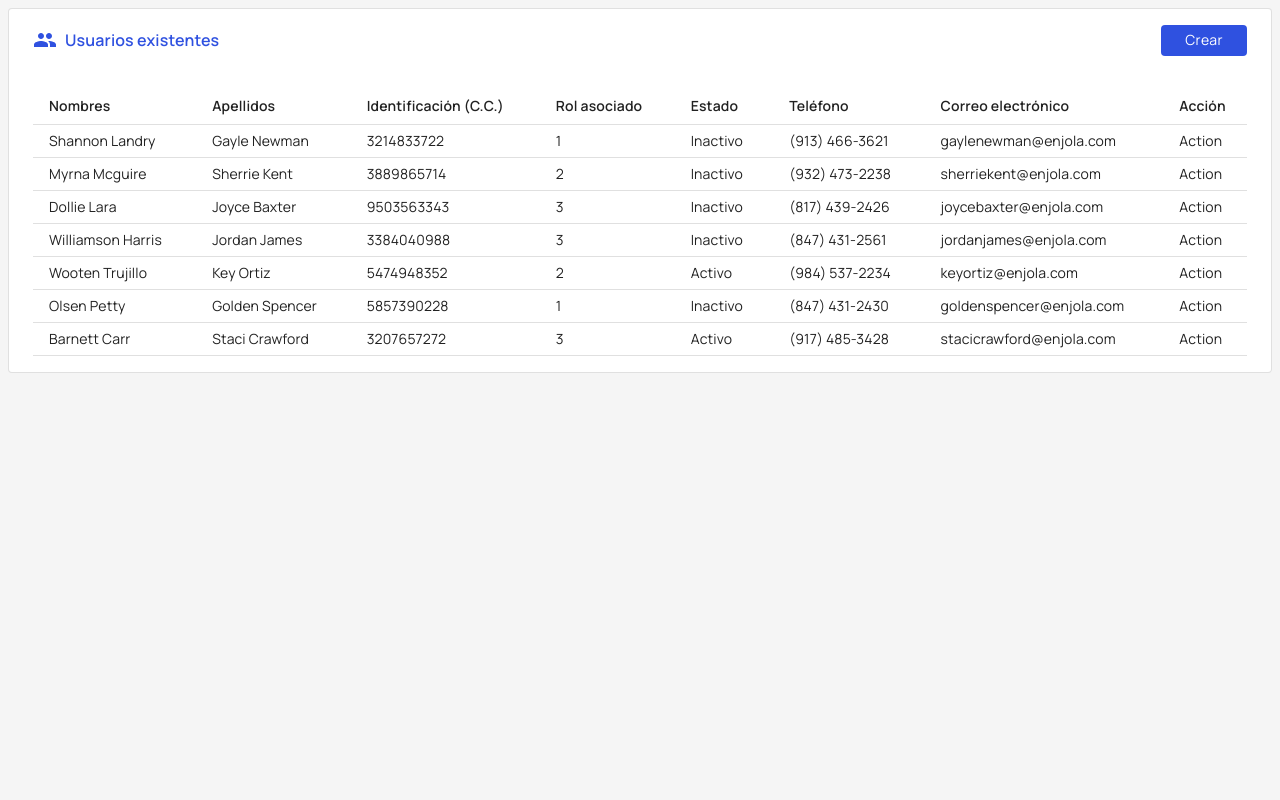
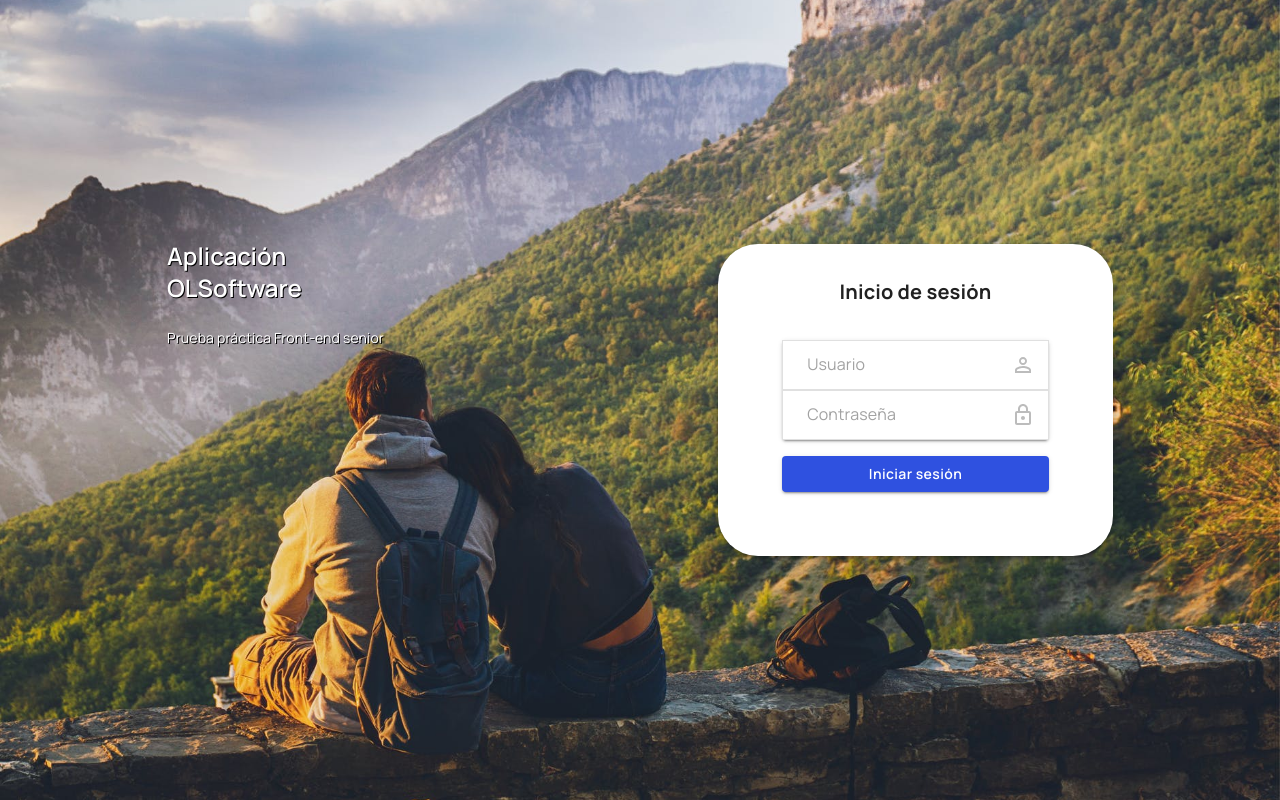
Before and after one commit to jmontillah/ol-software, a React (Create React App) app: page / in a window 1280 px wide. Built offline with nearby package versions, Linux system fonts and the light colour scheme.

Commit message:
Updated loginCard component. Added Screen to login and its constants and other neccesary

```diff
--- a/src/App.js
+++ b/src/App.js
@@ -1,10 +1,10 @@
 import React from 'react';
-import Users from './components/Users';
+import LoginScreenContainer from './containers/LoginScreenContainer';
 
 function App() {
   return (
     <div className="App">
-      <Users />
+      <LoginScreenContainer />
     </div>
   );
 }
--- /dev/null
+++ b/src/api/data.js
@@ -0,0 +1,114 @@
+export const data = {
+  "users": [
+    {
+      "_id": "19ed14c79d92ce2c067378fg",
+      "names": "Jhonnatan",
+      "surnames": "Montilla Hernandez",
+      "national_id": "1144141141",
+      "role": "5e9da23b0ae2ec24e69c39cb",
+      "active": true,
+      "phone": "3103747541",
+      "email": "jhonnatan133@gmail.com",
+      "password": "admin"
+    },
+    {
+      "_id": "5e9d28c743cc01f244531f8b",
+      "names": "Shannon Landry",
+      "surnames": "Gayle Newman",
+      "national_id": "3214833722",
+      "role": "5e9da23b0ae2ec24e69c39cb",
+      "active": false,
+      "phone": "(913) 466-3621",
+      "email": "gaylenewman@enjola.com",
+      "password": "prueba"
+    },
+    {
+      "_id": "5e9d28c7ba85e90413c72181",
+      "names": "Myrna Mcguire",
+      "surnames": "Sherrie Kent",
+      "national_id": "3889865714",
+      "role": "5e9da23ba66ce496c5805d7f",
+      "active": false,
+      "phone": "(932) 473-2238",
+      "email": "sherriekent@enjola.com",
+      "password": "prueba"
+    },
+    {
+      "_id": "5e9d28c7415f1c303ca7a88c",
+      "names": "Dollie Lara",
+      "surnames": "Joyce Baxter",
+      "national_id": "9503563343",
+      "role": "5e9da23b8a03a6436ab33055",
+      "active": false,
+      "phone": "(817) 439-2426",
+      "email": "joycebaxter@enjola.com",
+      "password": "prueba"
+    },
+    {
+      "_id": "5e9d28c767148e22dc0e343f",
+      "names": "Williamson Harris",
+      "surnames": "Jordan James",
+      "national_id": "3384040988",
+      "role": "5e9da23b9daf356a3d29587b",
+      "active": false,
+      "phone": "(847) 431-2561",
+      "email": "jordanjames@enjola.com",
+      "password": "prueba"
+    },
+    {
+      "_id": "5e9d28c758f89106d9ceeb84",
+      "names": "Wooten Trujillo",
+      "surnames": "Key Ortiz",
+      "national_id": "5474948352",
+      "role": "5e9da23b36a7e312286a1746",
+      "active": true,
+      "phone": "(984) 537-2234",
+      "email": "keyortiz@enjola.com",
+      "password": "prueba"
+    },
+    {
+      "_id": "5e9d28c7e9d2c225725bf3cb",
+      "names": "Olsen Petty",
+      "surnames": "Golden Spencer",
+      "national_id": "5857390228",
+      "role": "5e9da23ba66ce496c5805d7f",
+      "active": false,
+      "phone": "(847) 431-2430",
+      "email": "goldenspencer@enjola.com",
+      "password": "prueba"
+    },
+    {
+      "_id": "5e9d28c73d92ce2c067588f2",
+      "names": "Barnett Carr",
+      "surnames": "Staci Crawford",
+      "national_id": "3207657272",
+      "role": "5e9da23b8a03a6436ab33055",
+      "active": true,
+      "phone": "(917) 485-3428",
+      "email": "stacicrawford@enjola.com",
+      "password": "prueba"
+    }
+  ],
+  "roles": [
+    {
+      "_id": "5e9da23b0ae2ec24e69c39cb",
+      "name": "Administrador"
+    },
+    {
+      "_id": "5e9da23ba66ce496c5805d7f",
+      "name": "Conductor"
+    },
+    {
+      "_id": "5e9da23b8a03a6436ab33055",
+      "name": "Recolector"
+    },
+    {
+      "_id": "5e9da23b9daf356a3d29587b",
+      "name": "Coordinador"
+    },
+    {
+      "_id": "5e9da23b36a7e312286a1746",
+      "name": "Digitador CG-UNO"
+    }
+  ]
+}
--- /dev/null
+++ b/src/api/index.js
@@ -0,0 +1,7 @@
+import { data } from './data'
+
+export const login = (email, pass) => {
+  const { users } = data
+  const found = users.find(user => user.email === email && user.password === pass)
+  return found
+}
--- a/src/components/LoginCard/index.js
+++ b/src/components/LoginCard/index.js
@@ -1,13 +1,15 @@
 import React from 'react'
+import PropTypes from 'prop-types'
 import { Paper, Typography, InputBase, Button } from '@material-ui/core'
 import PersonOutlineOutlinedIcon from '@material-ui/icons/PersonOutlineOutlined'
 import LockOutlinedIcon from '@material-ui/icons/LockOutlined'
 import './style.scss'
 
-const LoginCard = () => {
+const LoginCard = props => {
+  const { user, pass, onChange, error, loginFn } = props
   return (
     <Paper className="af-loginCardPaper" elevation={3}>
-      <Typography variant="h2" class="af-title">
+      <Typography variant="h6" className="af-title">
         Inicio de sesión
       </Typography>
       <Paper className="af-inputsPaper" elevation={2}>
@@ -15,6 +17,8 @@ const LoginCard = () => {
           <InputBase
             placeholder="Usuario"
             className="af-inputBase"
+            value={user}
+            onChange={(e) => onChange(e, 'user')}
           />
           <PersonOutlineOutlinedIcon className="af-icon"/>
         </Paper>
@@ -22,15 +26,34 @@ const LoginCard = () => {
           <InputBase
             placeholder="Contraseña"
             className="af-inputBase"
+            type="password"
+            value={pass}
+            onChange={(e) => onChange(e, 'pass')}
           />
           <LockOutlinedIcon className="af-icon"/>
         </Paper>
       </Paper>
-      <Button variant="contained" className="af-button">
+      {error !== '' &&
+       <Typography className="af-errorText" variant="subtitle2">
+         {error}
+       </Typography>
+      }
+      <Button
+        variant="contained"
+        className="af-button"
+        onClick={() => loginFn()}>
         Iniciar sesión
       </Button>
     </Paper>
   )
 }
 
+LoginCard.propTypes = {
+  user: PropTypes.string.isRequired,
+  pass: PropTypes.string.isRequired,
+  onChange: PropTypes.func.isRequired,
+  error: PropTypes.string.isRequired,
+  loginFn: PropTypes.func.isRequired,
+}
+
 export default LoginCard
--- a/src/components/LoginCard/style.scss
+++ b/src/components/LoginCard/style.scss
@@ -5,7 +5,7 @@
   display: flex;
   flex-direction: column;
   align-items: center;
-  border-radius: 2.5rem;
+  border-radius: 2.5rem !important;
   .af-title {
     font-weight: 700;
     margin-top: 0;
@@ -14,7 +14,7 @@
     display: flex;
     flex-direction: column;
     width: 100%;
-    margin: 2rem 0;
+    margin: 2rem 0 1rem;
     .af-inputPaper {
       border-radius: 0;
       display: flex;
@@ -41,4 +41,9 @@
       color: $white;
     }
   }
+  .af-errorText {
+    color: $red;
+    font-weight: 600;
+    margin-bottom: 1rem;
+  }
 }
--- a/src/constants/index.js
+++ b/src/constants/index.js
@@ -2,76 +2,3 @@ export const usersTableColumns = [
   'Nombres', 'Apellidos', 'Identificación (C.C.)','Rol asociado', 'Estado',
   'Teléfono', 'Correo electrónico', 'Acción'
 ]
-
-export const fakeUsers = [
-  {
-    "_id": "5e9d28c743cc01f244531f8b",
-    "names": "Shannon Landry",
-    "surnames": "Gayle Newman",
-    "national_id": 3214833722,
-    "role": 1,
-    "active": false,
-    "phone": "(913) 466-3621",
-    "email": "gaylenewman@enjola.com"
-  },
-  {
-    "_id": "5e9d28c7ba85e90413c72181",
-    "names": "Myrna Mcguire",
-    "surnames": "Sherrie Kent",
-    "national_id": 3889865714,
-    "role": 2,
-    "active": false,
-    "phone": "(932) 473-2238",
-    "email": "sherriekent@enjola.com"
-  },
-  {
-    "_id": "5e9d28c7415f1c303ca7a88c",
-    "names": "Dollie Lara",
-    "surnames": "Joyce Baxter",
-    "national_id": 9503563343,
-    "role": 3,
-    "active": false,
-    "phone": "(817) 439-2426",
-    "email": "joycebaxter@enjola.com"
-  },
-  {
-    "_id": "5e9d28c767148e22dc0e343f",
-    "names": "Williamson Harris",
-    "surnames": "Jordan James",
-    "national_id": 3384040988,
-    "role": 3,
-    "active": false,
-    "phone": "(847) 431-2561",
-    "email": "jordanjames@enjola.com"
-  },
-  {
-    "_id": "5e9d28c758f89106d9ceeb84",
-    "names": "Wooten Trujillo",
-    "surnames": "Key Ortiz",
-    "national_id": 5474948352,
-    "role": 2,
-    "active": true,
-    "phone": "(984) 537-2234",
-    "email": "keyortiz@enjola.com"
-  },
-  {
-    "_id": "5e9d28c7e9d2c225725bf3cb",
-    "names": "Olsen Petty",
-    "surnames": "Golden Spencer",
-    "national_id": 5857390228,
-    "role": 1,
-    "active": false,
-    "phone": "(847) 431-2430",
-    "email": "goldenspencer@enjola.com"
-  },
-  {
-    "_id": "5e9d28c73d92ce2c067588f2",
-    "names": "Barnett Carr",
-    "surnames": "Staci Crawford",
-    "national_id": 3207657272,
-    "role": 3,
-    "active": true,
-    "phone": "(917) 485-3428",
-    "email": "stacicrawford@enjola.com"
-  }
-]
--- /dev/null
+++ b/src/containers/LoginScreenContainer.js
@@ -0,0 +1,53 @@
+import React, { Component } from 'react'
+import { Typography } from '@material-ui/core'
+import LoginCard from './../components/LoginCard'
+import { login as loginApi } from './../api'
+
+class LoginScreenContainer extends Component {
+  constructor(props) {
+    super(props);
+    this.state = {
+      error: '',
+      user: '',
+      pass: ''
+    }
+  }
+
+  login = () => {
+    const loginRes = loginApi(this.state.user, this.state.pass)
+    if (!loginRes) return this.setState({error: 'Hubo un error, verifica los campos.'})
+    if (!loginRes.active) return this.setState({error: 'El usuario no está activo.'})
+    alert('Login correcto')
+  }
+
+  onChange = (e, input) => {
+    this.setState({[input]: e.target.value})
+  }
+
+  render() {
+    return (
+      <div className="af-loginScreenContainer">
+        <div className="af-text">
+          <Typography className="af-title" variant="h5">
+            Aplicación<br />
+            OLSoftware
+          </Typography>
+          <Typography variant="body2">
+            Prueba práctica Front-end senior
+          </Typography>
+        </div>
+        <div className="af-loginCard">
+          <LoginCard
+            user={this.state.user}
+            pass={this.state.pass}
+            onChange={this.onChange}
+            loginFn={this.login}
+            error={this.state.error}
+          />
+        </div>
+      </div>
+    )
+  }
+}
+
+export default LoginScreenContainer
--- a/src/main.scss
+++ b/src/main.scss
@@ -23,4 +23,29 @@
 }
 body {
   background-color: $mainBg;
+  margin: 0;
 }
+
+.af-loginScreenContainer {
+  width: 100vw;
+  height: 100vh;
+  background-image: url('./images/background-login.jpeg');
+  background-size: cover;
+  background-repeat: no-repeat;
+  background-position-y: center;
+  display: flex;
+  justify-content: space-around;
+  align-items: center;
+  .af-text {
+    color: $white;
+    display: flex;
+    flex-direction: column;
+    height: 40vh;
+    justify-content: flex-start;
+    text-shadow: 1px 1px black;
+    .af-title {
+      font-weight: 600;
+      margin-bottom: 1.5rem;
+    }
+  }
+}
```
